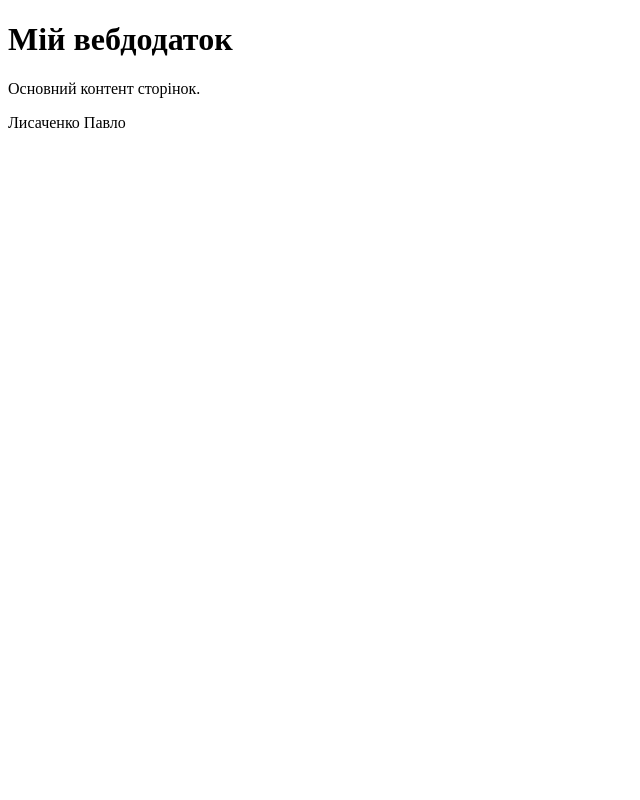
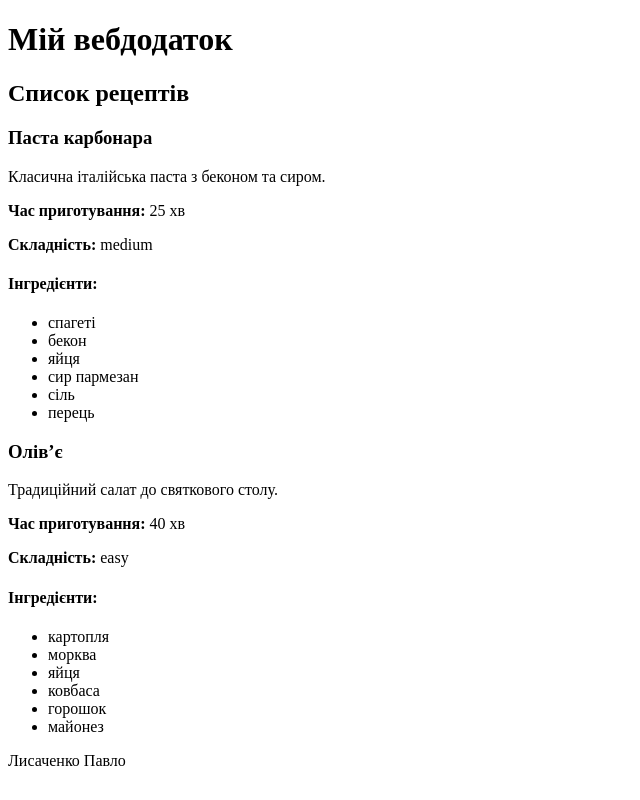
Before and after one commit to kap2z/my-angular-app, an Angular app: page / in a window 1280 px wide. Shown: the whole page, without its empty margins (0-640 px from the left). Built offline with nearby package versions, Linux system fonts and the light colour scheme.

Commit message:
Лaб2, спроба 1

```diff
--- /dev/null
+++ b/src/app/item-card/item-card.html
@@ -0,0 +1,14 @@
+<article class="recipe-card">
+  <h3>{{ recipe.title }}</h3>
+  <p>{{ recipe.description }}</p>
+
+  <p><strong>Час приготування:</strong> {{ recipe.cookingTimeMinutes }} хв</p>
+  <p><strong>Складність:</strong> {{ recipe.difficulty }}</p>
+
+  <h4>Інгредієнти:</h4>
+  <ul>
+    <li *ngFor="let ingredient of recipe.ingredients">
+      {{ ingredient }}
+    </li>
+  </ul>
+</article>
--- /dev/null
+++ b/src/app/item-card/item-card.ts
@@ -0,0 +1,14 @@
+import { Component, Input } from '@angular/core';
+import { NgForOf } from '@angular/common';
+import { Recipe } from '../shared/models/recipe.model';
+
+@Component({
+  selector: 'app-item-card',
+  standalone: true,
+  imports: [NgForOf],
+  templateUrl: './item-card.html',
+  styleUrl: './item-card.css',
+})
+export class ItemCard {
+  @Input() recipe!: Recipe;
+}
--- /dev/null
+++ b/src/app/items-list/items-list.html
@@ -0,0 +1,7 @@
+<section>
+  <h2>Список рецептів</h2>
+
+  <div *ngFor="let recipe of recipes">
+    <app-item-card [recipe]="recipe"></app-item-card>
+  </div>
+</section>
--- /dev/null
+++ b/src/app/items-list/items-list.ts
@@ -0,0 +1,34 @@
+import { Component } from '@angular/core';
+import { NgForOf } from '@angular/common';
+import { Recipe } from '../shared/models/recipe.model';
+import { ItemCard } from '../item-card/item-card';
+
+@Component({
+  selector: 'app-items-list',
+  standalone: true,
+  imports: [NgForOf, ItemCard],
+  templateUrl: './items-list.html',
+  styleUrl: './items-list.css',
+})
+export class ItemsList {
+  recipes: Recipe[] = [
+    {
+      id: 1,
+      title: 'Паста карбонара',
+      description: 'Класична італійська паста з беконом та сиром.',
+      ingredients: ['спагеті', 'бекон', 'яйця', 'сир пармезан', 'сіль', 'перець'],
+      cookingTimeMinutes: 25,
+      difficulty: 'medium',
+      imageUrl: '',
+    },
+    {
+      id: 2,
+      title: 'Олівʼє',
+      description: 'Традиційний салат до святкового столу.',
+      ingredients: ['картопля', 'морква', 'яйця', 'ковбаса', 'горошок', 'майонез'],
+      cookingTimeMinutes: 40,
+      difficulty: 'easy',
+      imageUrl: '',
+    },
+  ];
+}
--- a/src/app/layout/layout.html
+++ b/src/app/layout/layout.html
@@ -3,7 +3,7 @@
 </header>
 
 <main>
-  <p>Основний контент сторінок.</p>
+  <app-items-list></app-items-list>
 </main>
 
 <footer>
--- a/src/app/layout/layout.ts
+++ b/src/app/layout/layout.ts
@@ -1,12 +1,13 @@
 import { Component } from '@angular/core';
+import { ItemsList } from '../items-list/items-list';
 
 @Component({
   selector: 'app-layout',
-  standalone: true,          // если этой строки нет — добавь
-  imports: [],
+  standalone: true,
+  imports: [ItemsList],
   templateUrl: './layout.html',
   styleUrl: './layout.css',
 })
 export class Layout {
-  appTitle = 'Мій вебдодаток';  // тут напиши название своего вебдодатку
+  appTitle = 'Мій вебдодаток';
 }
--- /dev/null
+++ b/src/app/shared/models/recipe.model.ts
@@ -0,0 +1,9 @@
+export interface Recipe {
+  id: number;
+  title: string;
+  description: string;
+  ingredients: string[];
+  cookingTimeMinutes: number;
+  difficulty: 'easy' | 'medium' | 'hard';
+  imageUrl?: string;
+}
```
Also changed, not shown: src/app/item-card/item-card.css (added), src/app/items-list/items-list.css (added), 2 other files (tests, documents, lock files or other folders).
